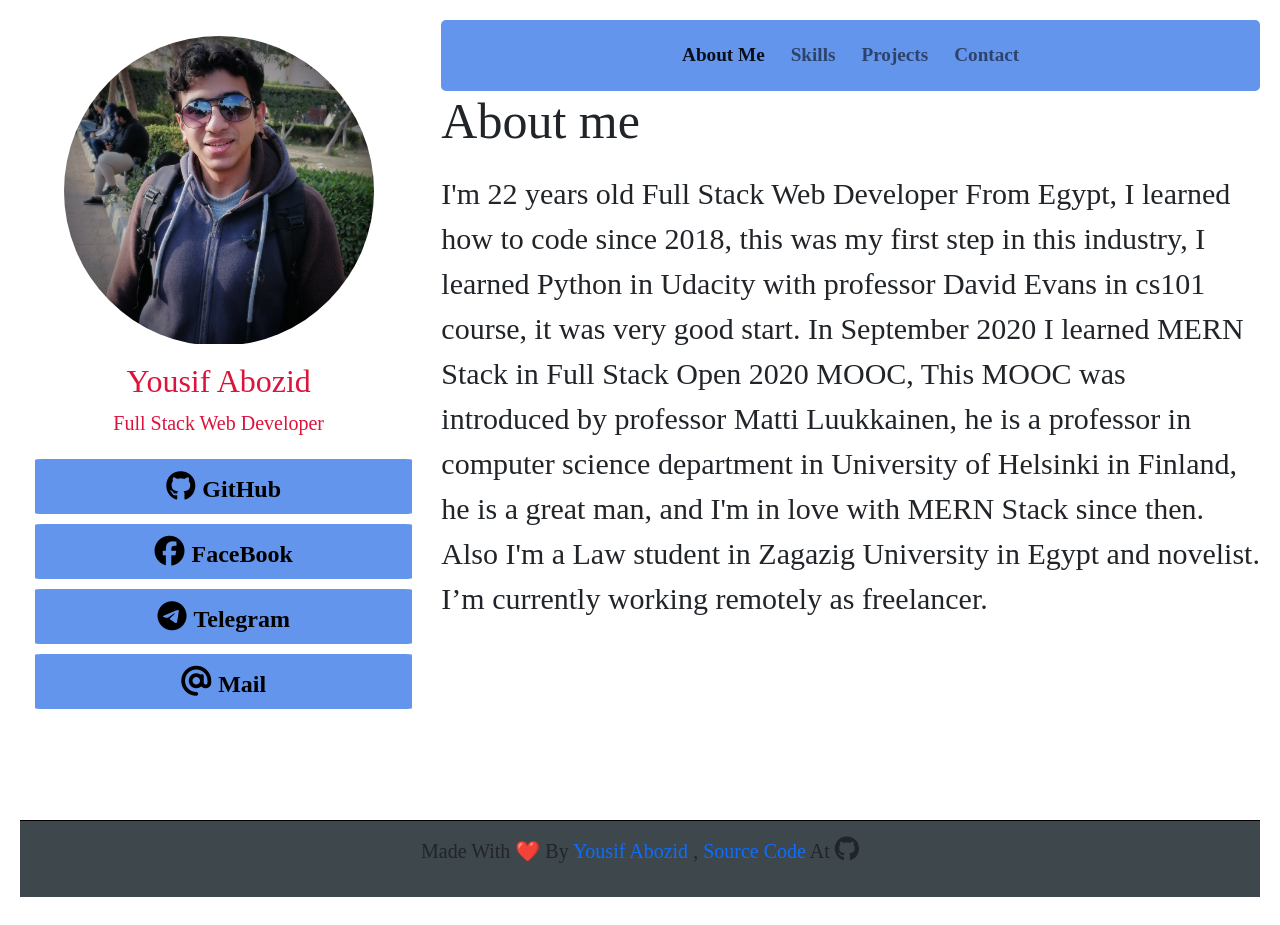
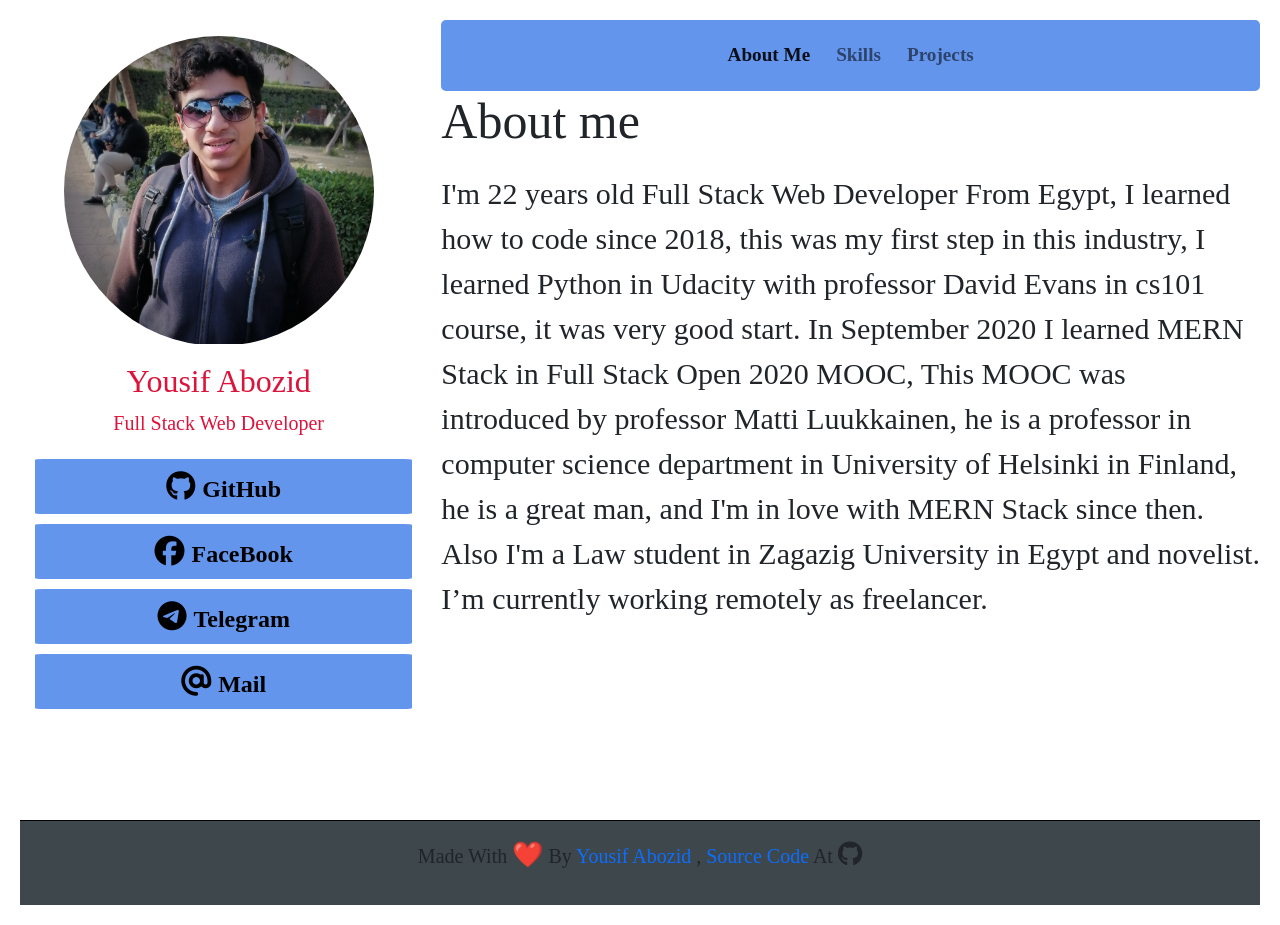
Before and after one commit to YousifAbozid/Resume, a Next.js app: page / in a window 1280 px wide. Built offline with nearby package versions, Linux system fonts and the light colour scheme; a web font is replaced by a local one.

Commit message:
finish resume

```diff
--- a/components/NavBar.js
+++ b/components/NavBar.js
@@ -63,17 +63,6 @@ const NavBar = () => {
                                     </button>
                                 </Link>
                             </li>
-                            <li className="nav-item">
-                                <Link href="/contact#contact">
-                                    <button
-                                        className={
-                                            "nav-link " + isActive("/contact")
-                                        }
-                                    >
-                                        Contact
-                                    </button>
-                                </Link>
-                            </li>
                         </ul>
                     </div>
                 </div>
--- a/styles/globals.css
+++ b/styles/globals.css
@@ -160,6 +160,10 @@ footer a {
     text-decoration: none;
 }
 
+footer span {
+    font-size: 25px;
+}
+
 footer span i {
     font-size: 25px;
 }
```
Also changed, not shown: pages/contact.js (deleted, +0 -18 lines), package.json (indentation only).
